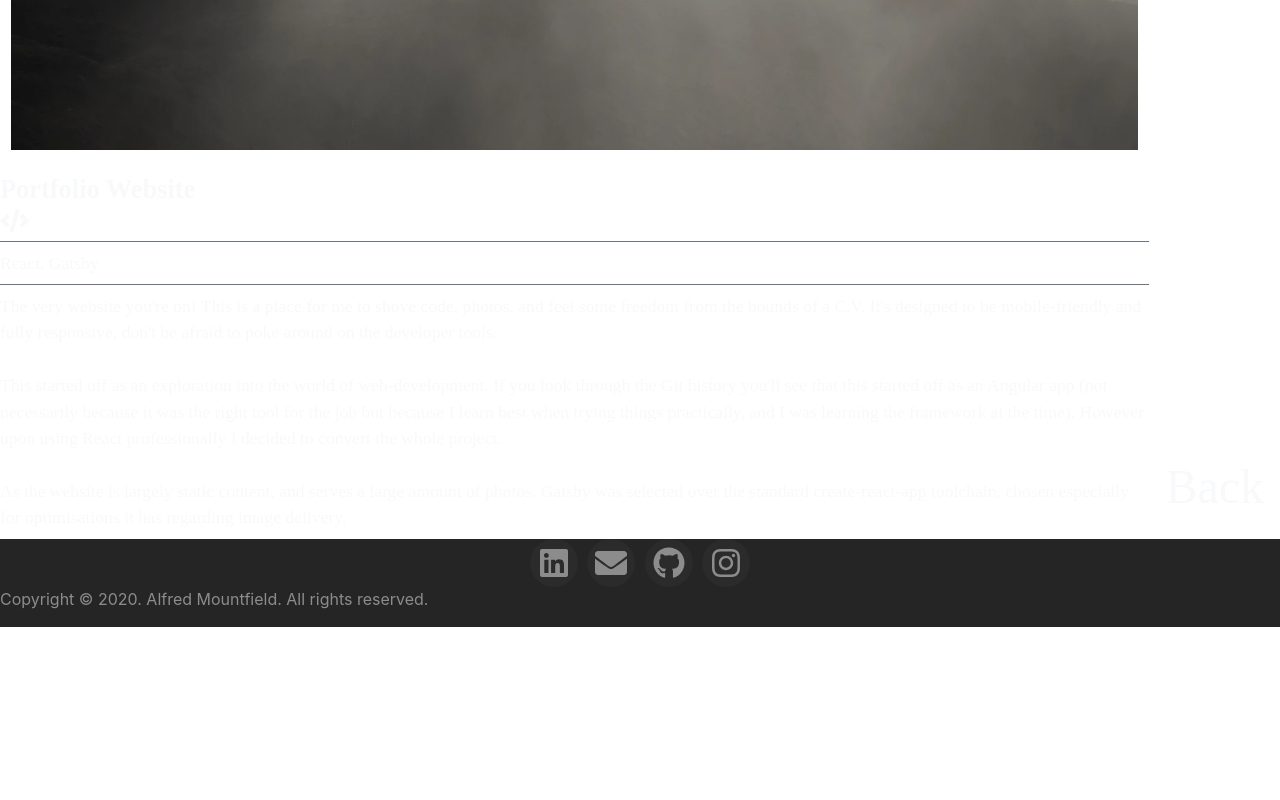
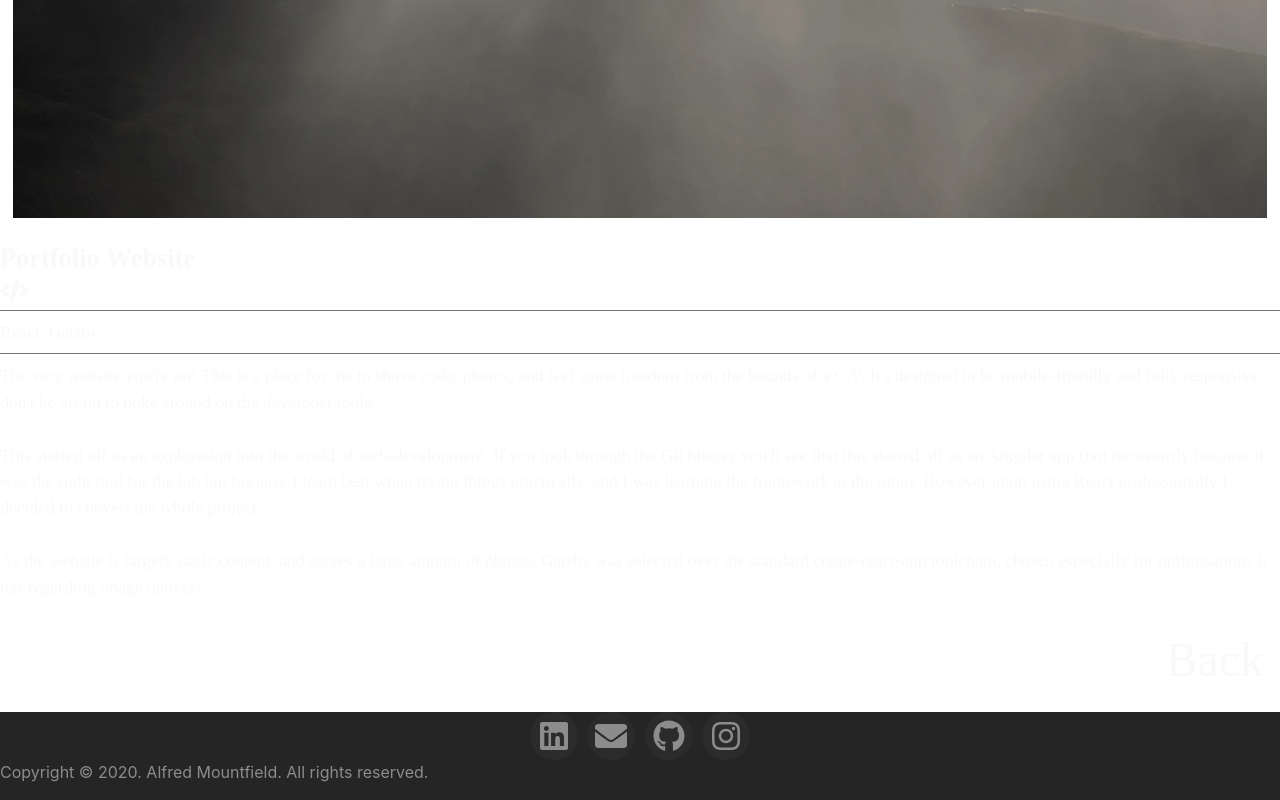
Before and after one commit to Alfred-Mountfield/PortfolioWebsite, a Gatsby site: page /projects/portfolio-website in a window 1280 px wide. Shown: the part 522-1322 px from the top of the page. Before the commit the page ends 1149 px from the top, so only its background shows below. Built offline with nearby package versions, Linux system fonts and the light colour scheme; Gatsby itself is replaced by a stand-in of ours.

Commit message:
Moving back button on project displays

```diff
--- a/src/components/projectDisplay.module.scss
+++ b/src/components/projectDisplay.module.scss
@@ -71,16 +71,17 @@
     white-space: pre-wrap;
 }
 
-.techStack {
-
-}
-
 .sectionBreak {
     border: 0;
     height: 0;
     margin: 0;
     width: 100%;
     border-bottom: 1px solid var(--gray);
+}
+
+.backButtonColumn {
+    display: flex;
+    flex-direction: column;
 }
 
 .backButton {
--- a/src/components/projectDisplay.tsx
+++ b/src/components/projectDisplay.tsx
@@ -36,9 +36,7 @@
           </Col>
           <Col className={styles.projectTextContainer}>
             <Row className={styles.titleContainer}>
-              <span className={styles.title}>
-                {props.title}
-              </span>
+              <span className={styles.title}>{props.title}</span>
               {props.codeLink ? (
                 <a className={styles.codeLink} href={props.codeLink}>
                   <FontAwesomeIcon icon={faCode} size={'lg'} />
@@ -51,8 +49,15 @@
             <Row className={styles.description}>{props.description}</Row>
           </Col>
         </Row>
+        <Row>
+          <Col />
+          <Col className={styles.backButtonColumn}>
+            <Link className={styles.backButton} to={'..'}>
+              Back
+            </Link>
+          </Col>
+        </Row>
       </Container>
-      <Link className={styles.backButton} to={".."}>Back</Link>
     </div>
   )
 }
```
